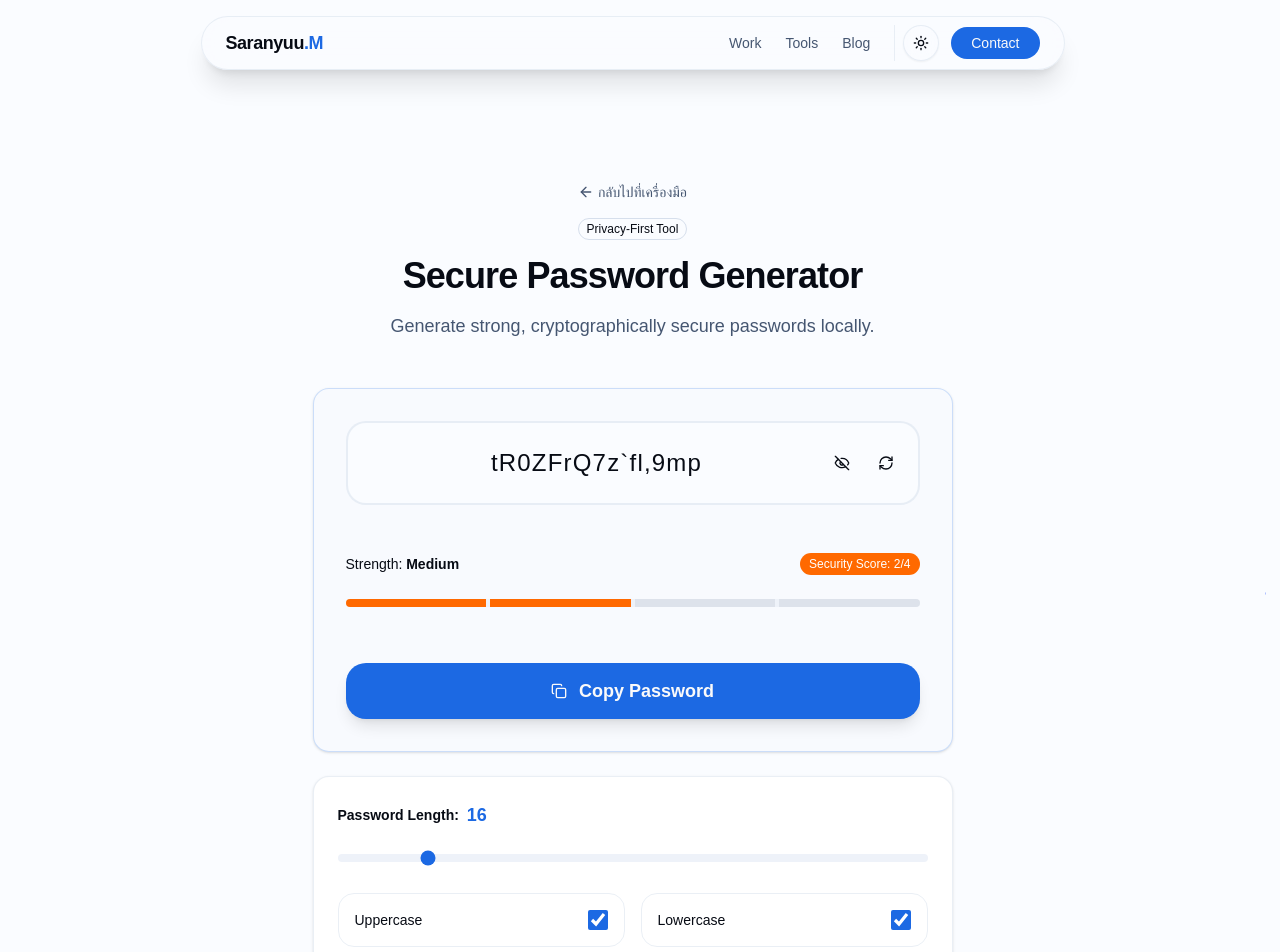
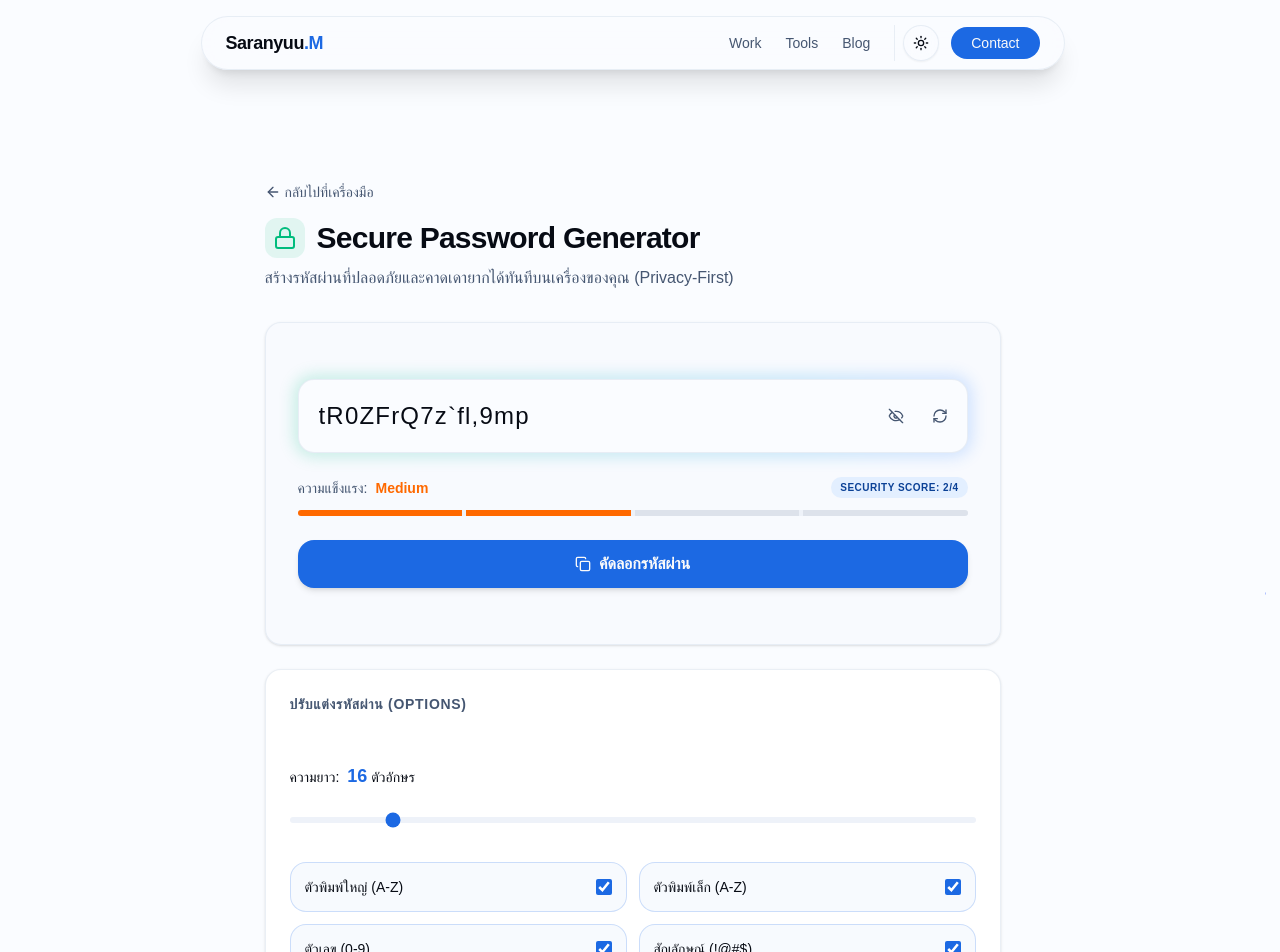
Before and after one commit to Yuukub/yuukub.github.io, a Next.js app: page /tools/password-generator in a window 1280 px wide. Shown: the top 952 px of the page. Built offline with nearby package versions, Linux system fonts and the light colour scheme; a web font is replaced by a local one.

Commit message:
Redesign Password Generator UI for better consistency and premium feel

```diff
--- a/src/app/tools/password-generator/page.tsx
+++ b/src/app/tools/password-generator/page.tsx
@@ -17,7 +17,7 @@ export default function PasswordGenerator() {
         numbers: true,
         symbols: true,
     });
-    const [strength, setStrength] = useState({ label: "Medium", score: 2, color: "bg-orange-500" });
+    const [strength, setStrength] = useState({ label: "Medium", score: 2, color: "text-orange-500", bg: "bg-orange-500" });
     const [copied, setCopied] = useState(false);
     const [showPassword, setShowPassword] = useState(true);
 
@@ -63,10 +63,10 @@ export default function PasswordGenerator() {
         if (/[0-9]/.test(password)) score++;
         if (/[^A-Za-z0-9]/.test(password)) score++;
 
-        if (score <= 2) setStrength({ label: "Weak", score: 1, color: "bg-red-500" });
-        else if (score <= 4) setStrength({ label: "Medium", score: 2, color: "bg-orange-500" });
-        else if (score <= 5) setStrength({ label: "Strong", score: 3, color: "bg-emerald-500" });
-        else setStrength({ label: "Very Strong", score: 4, color: "bg-blue-500" });
+        if (score <= 2) setStrength({ label: "Weak", score: 1, color: "text-red-500", bg: "bg-red-500" });
+        else if (score <= 4) setStrength({ label: "Medium", score: 2, color: "text-orange-500", bg: "bg-orange-500" });
+        else if (score <= 5) setStrength({ label: "Strong", score: 3, color: "text-emerald-500", bg: "bg-emerald-500" });
+        else setStrength({ label: "Very Strong", score: 4, color: "text-blue-500", bg: "bg-blue-500" });
     }, [password]);
 
     const copyToClipboard = () => {
@@ -79,68 +79,97 @@ export default function PasswordGenerator() {
         <div className="min-h-screen selection:bg-primary/20 bg-background">
             <Navbar />
 
-            <main className="container mx-auto px-4 pt-32 pb-24 max-w-2xl">
-                <div className="mb-12 text-center flex flex-col items-center">
+            <main className="container mx-auto px-4 pt-32 pb-24 max-w-3xl">
+                <div className="mb-8">
                     <Link href="/tools" className="flex items-center text-sm text-muted-foreground hover:text-primary transition-colors mb-4 w-fit">
                         <ArrowLeft className="h-4 w-4 mr-1" /> กลับไปที่เครื่องมือ
                     </Link>
-                    <Badge variant="outline" className="mb-4">Privacy-First Tool</Badge>
-                    <h1 className="text-4xl font-extrabold tracking-tight mb-4">Secure Password Generator</h1>
-                    <p className="text-lg text-muted-foreground">
-                        Generate strong, cryptographically secure passwords locally.
+                    <div className="flex items-center gap-3 mb-2">
+                        <div className="h-10 w-10 rounded-lg bg-emerald-500/10 flex items-center justify-center">
+                            <Lock className="h-6 w-6 text-emerald-500" />
+                        </div>
+                        <h1 className="text-3xl font-bold tracking-tight">Secure Password Generator</h1>
+                    </div>
+                    <p className="text-muted-foreground">
+                        สร้างรหัสผ่านที่ปลอดภัยและคาดเดายากได้ทันทีบนเครื่องของคุณ (Privacy-First)
                     </p>
                 </div>
 
                 <div className="grid gap-6">
-                    <Card className="p-8 border-primary/20 bg-muted/20">
-                        <div className="relative mb-6">
+                    <Card className="border-border/50 bg-muted/20 overflow-hidden">
+                        <div className="p-6 sm:p-8 space-y-6">
+                            <div className="relative group">
+                                <div className="absolute -inset-1 bg-gradient-to-r from-emerald-500 to-blue-500 rounded-2xl blur opacity-20 group-hover:opacity-30 transition duration-1000"></div>
+                                <div className="relative">
                                     <input
                                         type={showPassword ? "text" : "password"}
                                         readOnly
                                         value={password}
-                                className="w-full text-2xl font-mono p-6 pr-24 rounded-2xl bg-background border-2 border-border/50 focus:border-primary outline-none transition-all tracking-wider text-center"
-                                placeholder="Password"
+                                        className="w-full text-xl sm:text-2xl font-mono p-5 pr-24 rounded-xl bg-background border border-border/50 focus:border-primary outline-none transition-all tracking-wider"
+                                        placeholder="Generating..."
                                     />
-                            <div className="absolute right-4 top-1/2 -translate-y-1/2 flex gap-2">
-                                <Button variant="ghost" size="icon" onClick={() => setShowPassword(!showPassword)}>
+                                    <div className="absolute right-2 top-1/2 -translate-y-1/2 flex gap-1">
+                                        <Button
+                                            variant="ghost"
+                                            size="icon"
+                                            className="h-10 w-10 text-muted-foreground hover:text-primary"
+                                            onClick={() => setShowPassword(!showPassword)}
+                                        >
                                             {showPassword ? <EyeOff className="h-5 w-5" /> : <Eye className="h-5 w-5" />}
                                         </Button>
-                                <Button variant="ghost" size="icon" onClick={generatePassword}>
+                                        <Button
+                                            variant="ghost"
+                                            size="icon"
+                                            className="h-10 w-10 text-muted-foreground hover:text-primary"
+                                            onClick={generatePassword}
+                                        >
                                             <RefreshCw className="h-5 w-5" />
                                         </Button>
                                     </div>
                                 </div>
+                            </div>
 
-                        <div className="flex flex-col gap-4 mb-8">
-                            <div className="flex items-center justify-between mb-2">
-                                <span className="text-sm font-medium">Strength: <span className="font-bold">{strength.label}</span></span>
-                                <Badge className={`${strength.color} text-white`}>Security Score: {strength.score}/4</Badge>
+                            <div className="space-y-3">
+                                <div className="flex items-center justify-between">
+                                    <div className="flex items-center gap-2">
+                                        <span className="text-sm font-medium text-muted-foreground">ความแข็งแรง:</span>
+                                        <span className={`text-sm font-bold ${strength.color}`}>{strength.label}</span>
                                     </div>
-                            <div className="h-2 w-full bg-muted rounded-full overflow-hidden flex gap-1">
+                                    <Badge variant="secondary" className="text-[10px] uppercase tracking-wider font-bold">
+                                        Security Score: {strength.score}/4
+                                    </Badge>
+                                </div>
+                                <div className="h-1.5 w-full bg-muted rounded-full overflow-hidden flex gap-1">
                                     {[1, 2, 3, 4].map((step) => (
                                         <div
                                             key={step}
-                                        className={`h-full flex-1 transition-all duration-500 ${step <= strength.score ? strength.color : 'bg-muted-foreground/10'}`}
+                                            className={`h-full flex-1 transition-all duration-500 ${step <= strength.score ? strength.bg : 'bg-muted-foreground/10'}`}
                                         />
                                     ))}
                                 </div>
                             </div>
 
                             <Button
-                            className="w-full h-14 text-lg font-bold gap-3 rounded-2xl shadow-lg hover:shadow-primary/20 transition-all"
+                                className="w-full h-12 text-base font-bold gap-2 rounded-xl shadow-md hover:shadow-lg transition-all"
                                 onClick={copyToClipboard}
+                                disabled={!password}
                             >
-                            {copied ? <CheckCircle2 className="h-6 w-6" /> : <Copy className="h-6 w-6" />}
-                            {copied ? 'Copied to Clipboard' : 'Copy Password'}
+                                {copied ? <CheckCircle2 className="h-5 w-5" /> : <Copy className="h-5 w-5" />}
+                                {copied ? 'คัดลอกแล้ว!' : 'คัดลอกรหัสผ่าน'}
                             </Button>
+                        </div>
                     </Card>
 
-                    <Card className="p-6 border-border/50">
-                        <div className="space-y-6">
-                            <div>
-                                <div className="flex justify-between items-center mb-4">
-                                    <label className="text-sm font-bold flex items-center gap-2">
-                                        Password Length: <span className="text-primary text-lg">{length}</span>
+                    <Card className="p-6 border-border/50 bg-card">
+                        <h3 className="text-sm font-bold mb-6 flex items-center gap-2 uppercase tracking-wider text-muted-foreground">
+                            ปรับแต่งรหัสผ่าน (Options)
+                        </h3>
+
+                        <div className="space-y-8">
+                            <div className="space-y-4">
+                                <div className="flex justify-between items-center">
+                                    <label className="text-sm font-medium">
+                                        ความยาว: <span className="text-primary font-bold text-lg ml-1">{length}</span> ตัวอักษร
                                     </label>
                                 </div>
                                 <input
@@ -149,22 +178,27 @@ export default function PasswordGenerator() {
                                     max="64"
                                     value={length}
                                     onChange={(e) => setLength(parseInt(e.target.value))}
-                                    className="w-full h-2 bg-muted rounded-lg appearance-none cursor-pointer accent-primary"
+                                    className="w-full h-1.5 bg-muted rounded-lg appearance-none cursor-pointer accent-primary"
                                 />
                             </div>
 
-                            <div className="grid grid-cols-2 gap-4">
+                            <div className="grid grid-cols-1 sm:grid-cols-2 gap-3">
                                 {(Object.keys(options) as Array<keyof typeof options>).map((opt) => (
                                     <label
                                         key={opt}
-                                        className="flex items-center justify-between p-4 rounded-xl border border-border/50 hover:bg-muted/50 cursor-pointer transition-colors"
+                                        className={`flex items-center justify-between p-3.5 rounded-xl border border-border/50 hover:bg-muted/50 cursor-pointer transition-all ${options[opt] ? 'bg-primary/[0.03] border-primary/20' : ''}`}
                                     >
-                                        <span className="text-sm font-medium capitalize">{opt}</span>
+                                        <span className="text-sm font-medium capitalize">
+                                            {opt === 'uppercase' && 'ตัวพิมพ์ใหญ่ (A-Z)'}
+                                            {opt === 'lowercase' && 'ตัวพิมพ์เล็ก (a-z)'}
+                                            {opt === 'numbers' && 'ตัวเลข (0-9)'}
+                                            {opt === 'symbols' && 'สัญลักษณ์ (!@#$)'}
+                                        </span>
                                         <input
                                             type="checkbox"
                                             checked={options[opt]}
                                             onChange={() => setOptions(prev => ({ ...prev, [opt]: !prev[opt] }))}
-                                            className="w-5 h-5 accent-primary cursor-pointer"
+                                            className="w-4 h-4 accent-primary cursor-pointer"
                                         />
                                     </label>
                                 ))}
@@ -172,10 +206,10 @@ export default function PasswordGenerator() {
                         </div>
                     </Card>
 
-                    <div className="p-4 bg-blue-500/5 border border-blue-500/10 rounded-xl flex gap-3 items-center">
-                        <Shield className="h-5 w-5 text-blue-500 shrink-0" />
-                        <p className="text-xs text-muted-foreground">
-                            We use <code className="bg-blue-500/10 px-1 rounded text-blue-600">crypto.getRandomValues()</code> to ensure high-quality randomness. Your passwords never leave your device.
+                    <div className="p-4 bg-emerald-500/5 border border-emerald-500/10 rounded-xl flex gap-3 items-center">
+                        <Shield className="h-5 w-5 text-emerald-500 shrink-0" />
+                        <p className="text-[13px] text-muted-foreground leading-relaxed">
+                            ปลอดภัยที่สุด: รหัสถูกสร้างขึ้นแบบสุ่มด้วย <code className="bg-emerald-500/10 px-1 rounded text-emerald-600 font-mono">crypto.getRandomValues()</code> ภายในเครื่องของคุณเท่านั้น ไม่มีการส่งข้อมูลไปยังเซิร์ฟเวอร์
                         </p>
                     </div>
                 </div>
```
Lines whose indentation alone changed are shown as unchanged.
